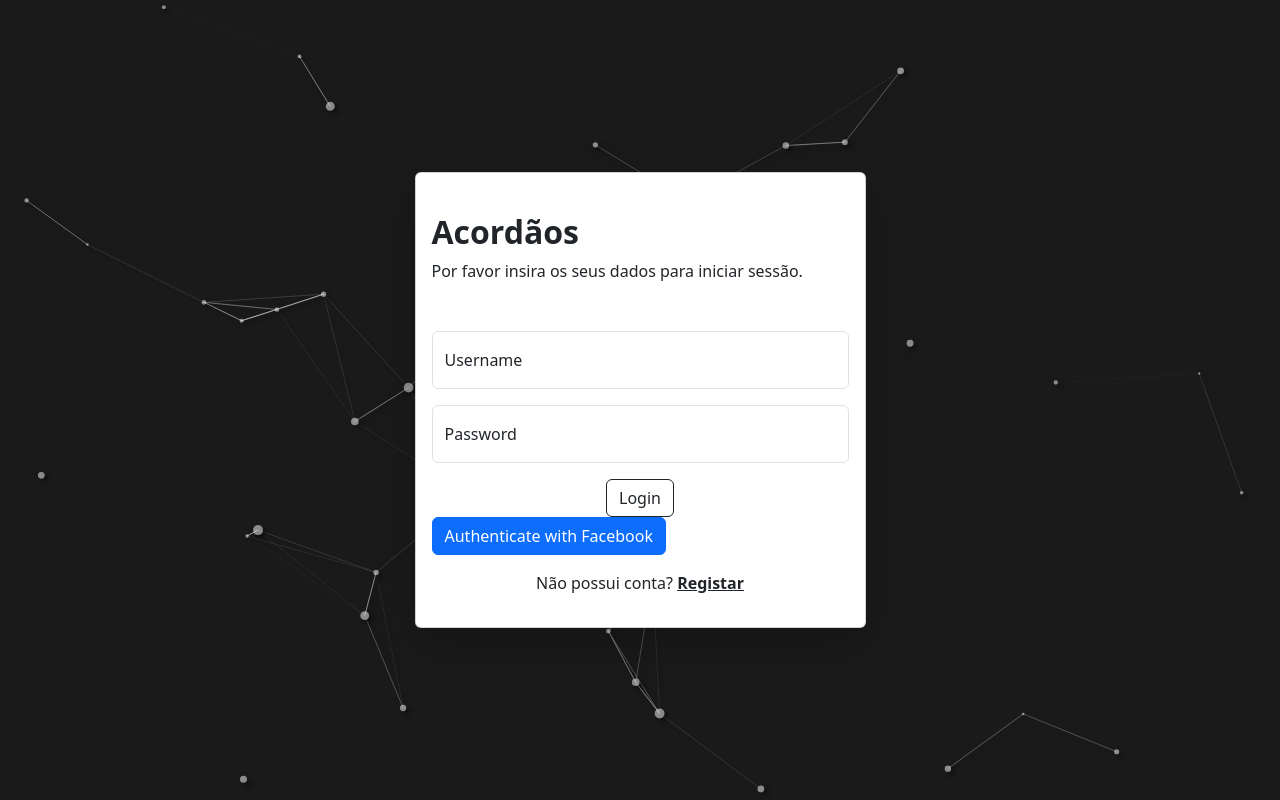
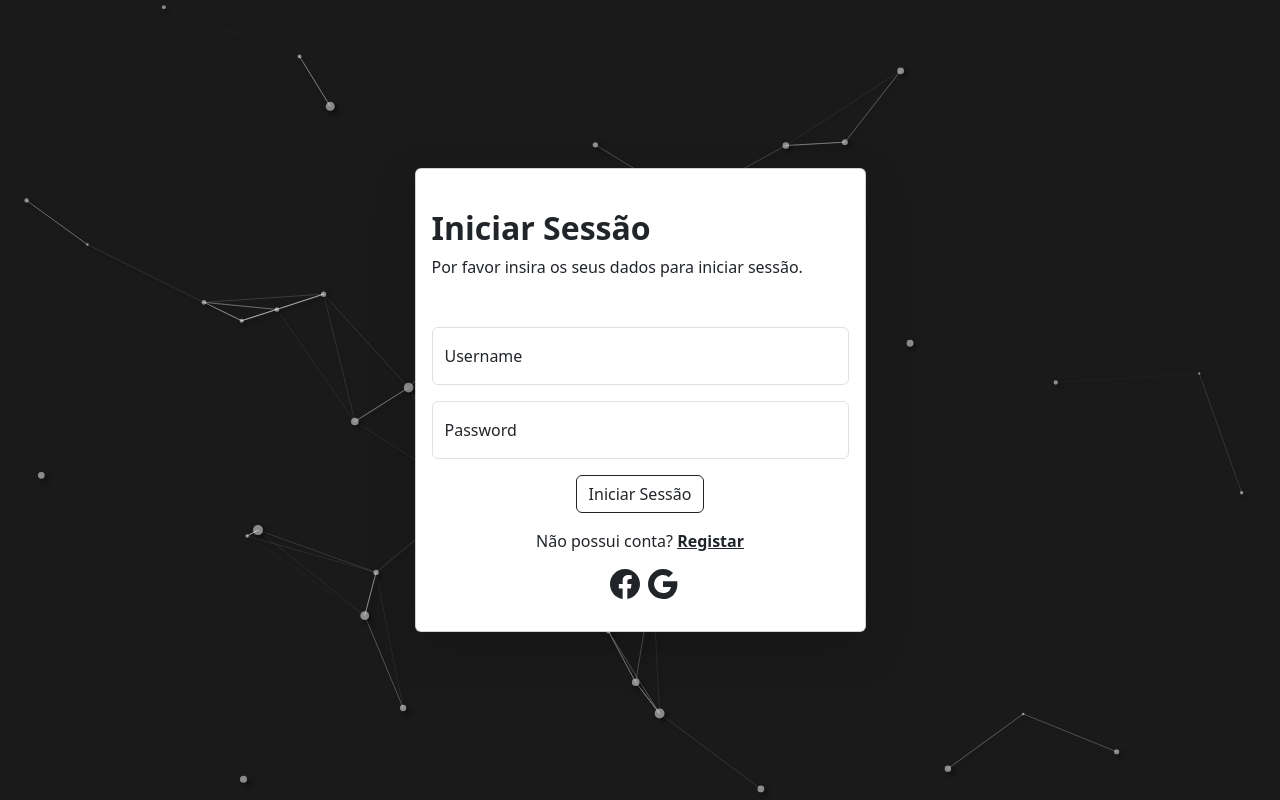
Before and after one commit to GVarelaa/ENGWEB2023-Projeto, a React (Create React App) app in the folder react-interface/: page /login in a window 1280 px wide. Built offline with nearby package versions, Linux system fonts and the light colour scheme.

Commit message:
facebook and google icons on login

```diff
--- a/react-interface/src/pages/Login.js
+++ b/react-interface/src/pages/Login.js
@@ -1,6 +1,7 @@
 import { Navigate } from 'react-router-dom'
 import { useState } from 'react'
 import { Col, Button, Row, Container, Card, Form, FloatingLabel } from 'react-bootstrap'
+import { Facebook, Google } from 'react-bootstrap-icons'
 import ParticleLayout from '../components/ParticleLayout'
 import axios from 'axios'
 import env from '../config/env'
@@ -15,6 +16,10 @@ function Login() {
 
   const handleFacebookAuth = () => {
     window.location.href = env.authAccessPoint + "/login/facebook?returnUrl=" + env.interfaceAccessPoint
+  };
+
+  const handleGoogleAuth = () => {
+    console.log("teste")
   };
 
   const handleSubmit = (event) => {
@@ -45,7 +50,7 @@ function Login() {
                 <Card className="shadow-lg">
                   <Card.Body>
                     <div className="mb-3 mt-md-4">
-                      <h2 className="fw-bold mb-2">Acordãos</h2>
+                      <h2 className="fw-bold mb-2">Iniciar Sessão</h2>
                       <p className=" mb-5">Por favor insira os seus dados para iniciar sessão.</p>
 
                       <Form onSubmit={handleSubmit}>
@@ -62,12 +67,10 @@ function Login() {
                         }
 
                         <div className="d-flex justify-content-center">
-                          <Button type="submit" variant="outline-dark">Login</Button>
+                          <Button type="submit" variant="outline-dark">Iniciar Sessão</Button>
                         </div>
 
                       </Form>
-
-                      <Button onClick={handleFacebookAuth}>Authenticate with Facebook</Button>
 
                       <div className="mt-3">
                         <p className="mb-0  text-center">
@@ -76,6 +79,11 @@ function Login() {
                             Registar
                           </a>
                         </p>
+                      </div>
+
+                      <div className='d-flex justify-content-center mt-3'>
+                        <Facebook size={30} className='mx-2' onClick={(e) => handleFacebookAuth()} />
+                        <Google size={30} onClick={(e) => handleGoogleAuth()} />
                       </div>
 
                     </div>
```
Also changed, not shown: 1 other file (tests, documents, lock files or other folders).
